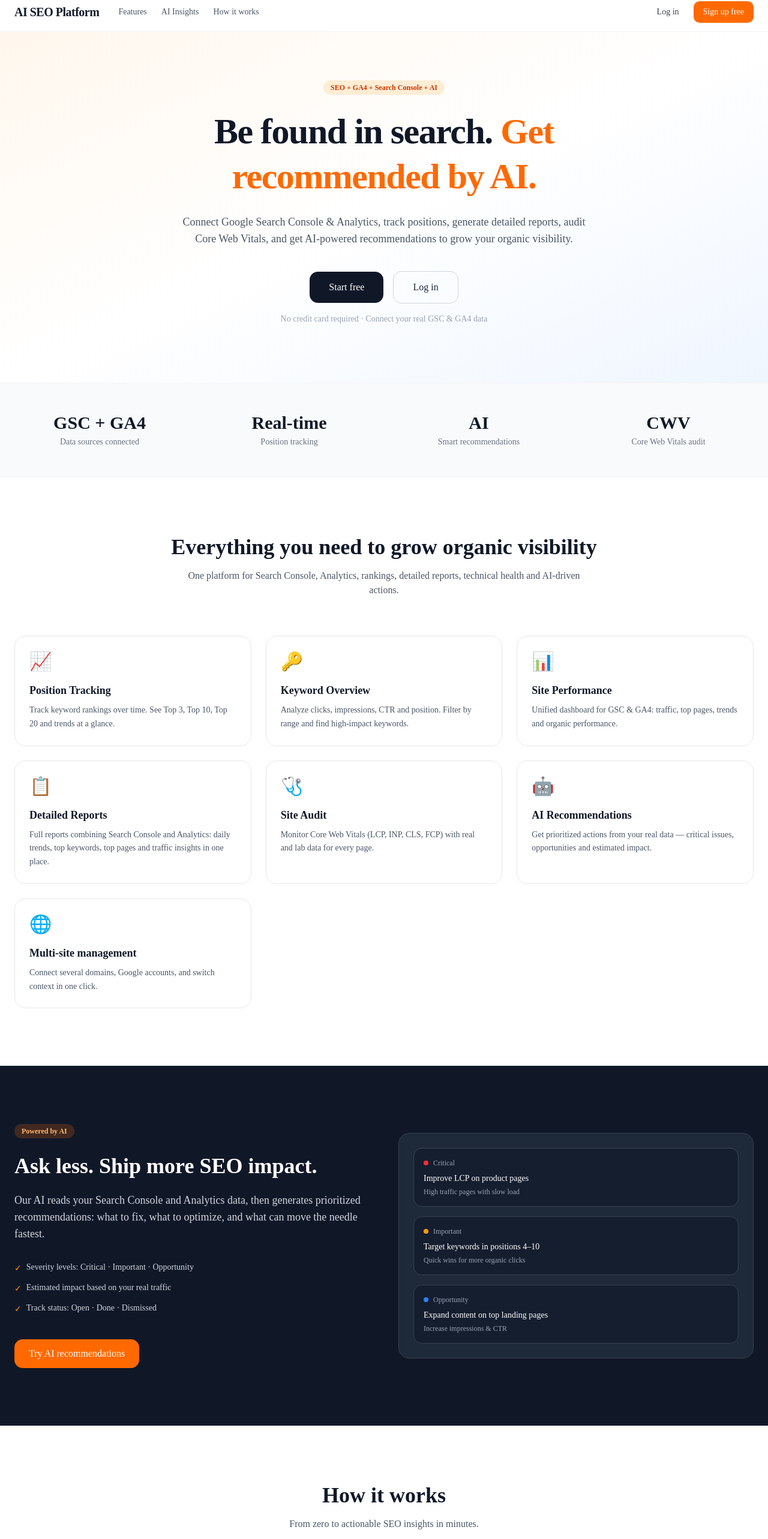
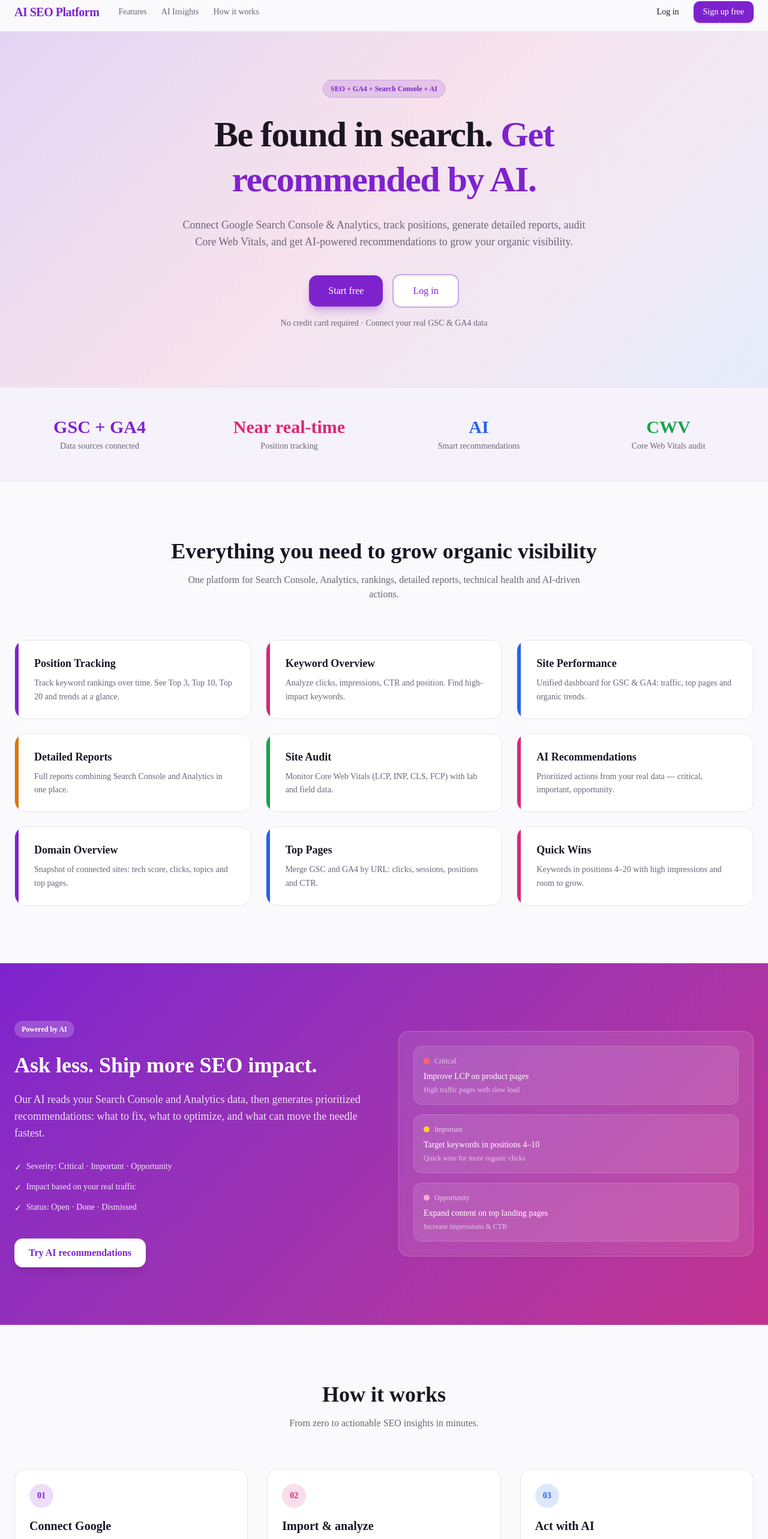
Before and after one commit to MEJRIEya/ai-seo-platform, a Next.js app in the folder frontend/: page / in a window 1280 px wide. Shown: the part 12-2578 px from the top of the page at 60% size. Built offline with nearby package versions, Linux system fonts and the light colour scheme.

Commit message:
TÂCHE 1 — Sécuriser les endpoints Recommendations done

```diff
--- a/frontend/app/page.tsx
+++ b/frontend/app/page.tsx
@@ -3,22 +3,25 @@ import Footer from "@/components/Footer";
 
 export default function HomePage() {
   return (
-    <div className="min-h-screen bg-white text-gray-900 flex flex-col">
+    <div className="min-h-screen bg-background text-foreground flex flex-col">
       {/* Header */}
-      <header className="sticky top-0 z-50 bg-white/90 backdrop-blur border-b border-gray-100">
+      <header className="sticky top-0 z-50 bg-background/90 backdrop-blur border-b border-border">
         <div className="max-w-7xl mx-auto px-6 h-16 flex items-center justify-between">
           <div className="flex items-center gap-8">
-            <Link href="/" className="font-bold text-xl tracking-tight">
+            <Link
+              href="/"
+              className="font-heading font-bold text-xl tracking-tight text-primary"
+            >
               AI SEO Platform
             </Link>
-            <nav className="hidden md:flex items-center gap-6 text-sm text-gray-600">
-              <a href="#features" className="hover:text-gray-900 transition">
+            <nav className="hidden md:flex items-center gap-6 text-sm text-muted-foreground">
+              <a href="#features" className="hover:text-primary transition">
                 Features
               </a>
-              <a href="#ai" className="hover:text-gray-900 transition">
+              <a href="#ai" className="hover:text-primary transition">
                 AI Insights
               </a>
-              <a href="#how" className="hover:text-gray-900 transition">
+              <a href="#how" className="hover:text-primary transition">
                 How it works
               </a>
             </nav>
@@ -26,13 +29,13 @@ export default function HomePage() {
           <div className="flex items-center gap-3">
             <Link
               href="/auth/login"
-              className="text-sm font-medium text-gray-700 hover:text-gray-900 px-3 py-2"
+              className="text-sm font-medium text-foreground hover:text-primary px-3 py-2 transition"
             >
               Log in
             </Link>
             <Link
               href="/auth/register"
-              className="text-sm font-medium bg-orange-500 hover:bg-orange-600 text-white px-4 py-2 rounded-lg transition"
+              className="text-sm font-medium bg-primary text-primary-foreground hover:bg-primary/90 px-4 py-2 rounded-lg transition shadow-sm shadow-primary/25"
             >
               Sign up free
             </Link>
@@ -41,56 +44,82 @@ export default function HomePage() {
       </header>
 
       <div className="flex-1">
-        {/* Hero */}
+        {/* Hero — dégradé violet / rose / bleu */}
         <section className="relative overflow-hidden">
-          <div className="absolute inset-0 bg-gradient-to-br from-orange-50 via-white to-blue-50" />
+          <div
+            className="absolute inset-0"
+            style={{
+              background:
+                "linear-gradient(135deg, color-mix(in oklab, var(--primary) 18%, transparent) 0%, color-mix(in oklab, var(--chart-2) 12%, transparent) 45%, color-mix(in oklab, var(--chart-3) 10%, transparent) 100%)",
+            }}
+          />
           <div className="relative max-w-7xl mx-auto px-6 pt-20 pb-24 text-center">
-            <div className="inline-flex items-center gap-2 bg-orange-100 text-orange-700 text-xs font-semibold px-3 py-1 rounded-full mb-6">
+            <div className="inline-flex items-center gap-2 bg-primary/15 text-primary text-xs font-semibold px-3 py-1.5 rounded-full mb-6 border border-primary/20">
               SEO + GA4 + Search Console + AI
             </div>
-            <h1 className="text-4xl md:text-6xl font-bold tracking-tight text-gray-900 max-w-4xl mx-auto leading-tight">
+            <h1 className="text-4xl md:text-6xl font-heading font-bold tracking-tight text-foreground max-w-4xl mx-auto leading-tight">
               Be found in search.{" "}
-              <span className="text-orange-500">Get recommended by AI.</span>
+              <span className="text-primary">Get recommended by AI.</span>
             </h1>
-            <p className="mt-6 text-lg text-gray-600 max-w-2xl mx-auto">
-              Connect Google Search Console & Analytics, track positions,
+            <p className="mt-6 text-lg text-muted-foreground max-w-2xl mx-auto">
+              Connect Google Search Console &amp; Analytics, track positions,
               generate detailed reports, audit Core Web Vitals, and get
               AI-powered recommendations to grow your organic visibility.
             </p>
             <div className="mt-10 flex flex-col sm:flex-row items-center justify-center gap-4">
               <Link
                 href="/auth/register"
-                className="w-full sm:w-auto text-center bg-gray-900 hover:bg-gray-800 text-white font-medium px-8 py-3.5 rounded-xl transition text-base"
+                className="w-full sm:w-auto text-center bg-primary text-primary-foreground hover:bg-primary/90 font-medium px-8 py-3.5 rounded-xl transition text-base shadow-lg shadow-primary/30"
               >
                 Start free
               </Link>
               <Link
                 href="/auth/login"
-                className="w-full sm:w-auto text-center border border-gray-300 hover:bg-gray-50 text-gray-800 font-medium px-8 py-3.5 rounded-xl transition text-base"
+                className="w-full sm:w-auto text-center border-2 border-primary/40 bg-card text-primary hover:bg-accent font-medium px-8 py-3.5 rounded-xl transition text-base"
               >
                 Log in
               </Link>
             </div>
-            <p className="mt-4 text-sm text-gray-400">
-              No credit card required · Connect your real GSC & GA4 data
+            <p className="mt-4 text-sm text-muted-foreground">
+              No credit card required · Connect your real GSC &amp; GA4 data
             </p>
           </div>
         </section>
 
-        {/* Stats */}
-        <section className="border-y border-gray-100 bg-gray-50">
+        {/* Stats colorées */}
+        <section className="border-y border-border bg-secondary/80">
           <div className="max-w-7xl mx-auto px-6 py-12 grid grid-cols-2 md:grid-cols-4 gap-8 text-center">
             {[
-              { value: "GSC + GA4", label: "Data sources connected" },
-              { value: "Real-time", label: "Position tracking" },
-              { value: "AI", label: "Smart recommendations" },
-              { value: "CWV", label: "Core Web Vitals audit" },
+              {
+                value: "GSC + GA4",
+                label: "Data sources connected",
+                color: "text-primary",
+              },
+              {
+                value: "Near real-time",
+                label: "Position tracking",
+                color: "text-[var(--chart-2)]",
+              },
+              {
+                value: "AI",
+                label: "Smart recommendations",
+                color: "text-[var(--chart-3)]",
+              },
+              {
+                value: "CWV",
+                label: "Core Web Vitals audit",
+                color: "text-success",
+              },
             ].map((item) => (
               <div key={item.label}>
-                <p className="text-2xl md:text-3xl font-bold text-gray-900">
+                <p
+                  className={`text-2xl md:text-3xl font-heading font-bold ${item.color}`}
+                >
                   {item.value}
                 </p>
-                <p className="text-sm text-gray-500 mt-1">{item.label}</p>
+                <p className="text-sm text-muted-foreground mt-1">
+                  {item.label}
+                </p>
               </div>
             ))}
           </div>
@@ -99,10 +128,10 @@ export default function HomePage() {
         {/* Features */}
         <section id="features" className="max-w-7xl mx-auto px-6 py-24">
           <div className="text-center mb-16">
-            <h2 className="text-3xl md:text-4xl font-bold text-gray-900">
+            <h2 className="text-3xl md:text-4xl font-heading font-bold text-foreground">
               Everything you need to grow organic visibility
             </h2>
-            <p className="mt-4 text-gray-600 max-w-2xl mx-auto">
+            <p className="mt-4 text-muted-foreground max-w-2xl mx-auto">
               One platform for Search Console, Analytics, rankings, detailed
               reports, technical health and AI-driven actions.
             </p>
@@ -113,121 +142,142 @@ export default function HomePage() {
               {
                 title: "Position Tracking",
                 desc: "Track keyword rankings over time. See Top 3, Top 10, Top 20 and trends at a glance.",
-                icon: "📈",
+                bar: "bg-primary",
               },
               {
                 title: "Keyword Overview",
-                desc: "Analyze clicks, impressions, CTR and position. Filter by range and find high-impact keywords.",
-                icon: "🔑",
+                desc: "Analyze clicks, impressions, CTR and position. Find high-impact keywords.",
+                bar: "bg-[var(--chart-2)]",
               },
               {
                 title: "Site Performance",
-                desc: "Unified dashboard for GSC & GA4: traffic, top pages, trends and organic performance.",
-                icon: "📊",
+                desc: "Unified dashboard for GSC & GA4: traffic, top pages and organic trends.",
+                bar: "bg-[var(--chart-3)]",
               },
               {
                 title: "Detailed Reports",
-                desc: "Full reports combining Search Console and Analytics: daily trends, top keywords, top pages and traffic insights in one place.",
-                icon: "📋",
+                desc: "Full reports combining Search Console and Analytics in one place.",
+                bar: "bg-[var(--chart-4)]",
               },
               {
                 title: "Site Audit",
-                desc: "Monitor Core Web Vitals (LCP, INP, CLS, FCP) with real and lab data for every page.",
-                icon: "🩺",
+                desc: "Monitor Core Web Vitals (LCP, INP, CLS, FCP) with lab and field data.",
+                bar: "bg-success",
               },
               {
                 title: "AI Recommendations",
-                desc: "Get prioritized actions from your real data — critical issues, opportunities and estimated impact.",
-                icon: "🤖",
+                desc: "Prioritized actions from your real data — critical, important, opportunity.",
+                bar: "bg-[var(--severity-opportunity)]",
               },
               {
-                title: "Multi-site management",
-                desc: "Connect several domains, Google accounts, and switch context in one click.",
-                icon: "🌐",
+                title: "Domain Overview",
+                desc: "Snapshot of connected sites: tech score, clicks, topics and top pages.",
+                bar: "bg-primary",
+              },
+              {
+                title: "Top Pages",
+                desc: "Merge GSC and GA4 by URL: clicks, sessions, positions and CTR.",
+                bar: "bg-[var(--chart-3)]",
+              },
+              {
+                title: "Quick Wins",
+                desc: "Keywords in positions 4–20 with high impressions and room to grow.",
+                bar: "bg-[var(--chart-2)]",
               },
             ].map((f) => (
               <div
                 key={f.title}
-                className="bg-white border border-gray-200 rounded-2xl p-6 hover:shadow-lg hover:border-orange-200 transition"
+                className="relative overflow-hidden bg-card border border-border rounded-2xl p-6 hover:shadow-lg hover:shadow-primary/10 hover:border-primary/30 transition"
               >
-                <div className="text-3xl mb-4">{f.icon}</div>
-                <h3 className="text-lg font-semibold text-gray-900 mb-2">
+                <span
+                  className={`absolute left-0 top-0 bottom-0 w-1.5 ${f.bar}`}
+                />
+                <h3 className="text-lg font-semibold text-foreground mb-2 pl-2">
                   {f.title}
                 </h3>
-                <p className="text-sm text-gray-600 leading-relaxed">{f.desc}</p>
+                <p className="text-sm text-muted-foreground leading-relaxed pl-2">
+                  {f.desc}
+                </p>
               </div>
             ))}
           </div>
         </section>
 
-        {/* AI section */}
-        <section id="ai" className="bg-gray-900 text-white">
+        {/* AI section — fond violet */}
+        <section
+          id="ai"
+          className="text-primary-foreground"
+          style={{
+            background:
+              "linear-gradient(135deg, var(--primary) 0%, color-mix(in oklab, var(--chart-2) 75%, var(--primary)) 100%)",
+          }}
+        >
           <div className="max-w-7xl mx-auto px-6 py-24 grid lg:grid-cols-2 gap-12 items-center">
             <div>
-              <div className="inline-flex items-center gap-2 bg-orange-500/20 text-orange-300 text-xs font-semibold px-3 py-1 rounded-full mb-6">
+              <div className="inline-flex items-center gap-2 bg-white/20 text-white text-xs font-semibold px-3 py-1.5 rounded-full mb-6">
                 Powered by AI
               </div>
-              <h2 className="text-3xl md:text-4xl font-bold leading-tight">
+              <h2 className="text-3xl md:text-4xl font-heading font-bold leading-tight text-white">
                 Ask less. Ship more SEO impact.
               </h2>
-              <p className="mt-5 text-gray-300 text-lg">
+              <p className="mt-5 text-white/85 text-lg">
                 Our AI reads your Search Console and Analytics data, then
                 generates prioritized recommendations: what to fix, what to
                 optimize, and what can move the needle fastest.
               </p>
-              <ul className="mt-8 space-y-3 text-gray-300 text-sm">
+              <ul className="mt-8 space-y-3 text-white/90 text-sm">
                 <li className="flex items-start gap-2">
-                  <span className="text-orange-400 mt-0.5">✓</span>
-                  Severity levels: Critical · Important · Opportunity
+                  <span className="text-white mt-0.5">✓</span>
+                  Severity: Critical · Important · Opportunity
                 </li>
                 <li className="flex items-start gap-2">
-                  <span className="text-orange-400 mt-0.5">✓</span>
-                  Estimated impact based on your real traffic
+                  <span className="text-white mt-0.5">✓</span>
+                  Impact based on your real traffic
                 </li>
                 <li className="flex items-start gap-2">
-                  <span className="text-orange-400 mt-0.5">✓</span>
-                  Track status: Open · Done · Dismissed
+                  <span className="text-white mt-0.5">✓</span>
+                  Status: Open · Done · Dismissed
                 </li>
               </ul>
               <Link
                 href="/auth/register"
-                className="inline-block mt-10 bg-orange-500 hover:bg-orange-600 text-white font-medium px-6 py-3 rounded-xl transition"
+                className="inline-block mt-10 bg-white text-primary font-semibold px-6 py-3 rounded-xl hover:bg-white/95 transition shadow-lg"
               >
                 Try AI recommendations
               </Link>
             </div>
 
-            <div className="bg-gray-800 rounded-2xl border border-gray-700 p-6 space-y-4">
+            <div className="bg-white/10 backdrop-blur border border-white/20 rounded-2xl p-6 space-y-4">
               {[
                 {
                   severity: "Critical",
-                  color: "bg-red-500",
+                  dot: "bg-red-400",
                   title: "Improve LCP on product pages",
                   impact: "High traffic pages with slow load",
                 },
                 {
                   severity: "Important",
-                  color: "bg-amber-500",
+                  dot: "bg-amber-300",
                   title: "Target keywords in positions 4–10",
                   impact: "Quick wins for more organic clicks",
                 },
                 {
                   severity: "Opportunity",
-                  color: "bg-blue-500",
+                  dot: "bg-pink-300",
                   title: "Expand content on top landing pages",
                   impact: "Increase impressions & CTR",
                 },
               ].map((card) => (
                 <div
                   key={card.title}
-                  className="bg-gray-900/60 border border-gray-700 rounded-xl p-4"
+                  className="bg-white/10 border border-white/15 rounded-xl p-4"
                 >
                   <div className="flex items-center gap-2 mb-2">
-                    <span className={`h-2 w-2 rounded-full ${card.color}`} />
-                    <span className="text-xs text-gray-400">{card.severity}</span>
+                    <span className={`h-2.5 w-2.5 rounded-full ${card.dot}`} />
+                    <span className="text-xs text-white/70">{card.severity}</span>
                   </div>
                   <p className="font-medium text-white text-sm">{card.title}</p>
-                  <p className="text-xs text-gray-400 mt-1">{card.impact}</p>
+                  <p className="text-xs text-white/65 mt-1">{card.impact}</p>
                 </div>
               ))}
             </div>
@@ -237,10 +287,10 @@ export default function HomePage() {
         {/* How it works */}
         <section id="how" className="max-w-7xl mx-auto px-6 py-24">
           <div className="text-center mb-16">
-            <h2 className="text-3xl md:text-4xl font-bold text-gray-900">
+            <h2 className="text-3xl md:text-4xl font-heading font-bold text-foreground">
               How it works
             </h2>
-            <p className="mt-4 text-gray-600">
+            <p className="mt-4 text-muted-foreground">
               From zero to actionable SEO insights in minutes.
             </p>
           </div>
@@ -250,45 +300,55 @@ export default function HomePage() {
               {
                 step: "01",
                 title: "Connect Google",
-                desc: "Link Search Console and Google Analytics 4 with secure OAuth. Your data stays yours.",
+                desc: "Link Search Console and Google Analytics 4 with secure OAuth.",
+                tint: "bg-primary/15 text-primary",
               },
               {
                 step: "02",
                 title: "Import & analyze",
-                desc: "Pull rankings, clicks, sessions and Core Web Vitals. Generate detailed reports from your real data.",
+                desc: "Pull rankings, clicks, sessions and Core Web Vitals from your real data.",
+                tint: "bg-[var(--chart-2)]/15 text-[var(--chart-2)]",
               },
               {
                 step: "03",
                 title: "Act with AI",
-                desc: "Receive prioritized recommendations and track what you fix. Measure the impact over time.",
+                desc: "Get prioritized recommendations and track what you fix over time.",
+                tint: "bg-[var(--chart-3)]/15 text-[var(--chart-3)]",
               },
             ].map((s) => (
-              <div key={s.step} className="text-center md:text-left">
-                <div className="text-orange-500 font-bold text-sm mb-3">
+              <div
+                key={s.step}
+                className="rounded-2xl border border-border bg-card p-6 text-center md:text-left"
+              >
+                <div
+                  className={`inline-flex items-center justify-center w-10 h-10 rounded-full text-sm font-bold mb-4 ${s.tint}`}
+                >
                   {s.step}
                 </div>
-                <h3 className="text-xl font-semibold text-gray-900 mb-2">
+                <h3 className="text-xl font-semibold text-foreground mb-2">
                   {s.title}
                 </h3>
-                <p className="text-gray-600 text-sm leading-relaxed">{s.desc}</p>
+                <p className="text-muted-foreground text-sm leading-relaxed">
+                  {s.desc}
+                </p>
               </div>
             ))}
           </div>
         </section>
 
-        {/* Final CTA */}
-        <section className="bg-gradient-to-r from-orange-500 to-orange-600">
-          <div className="max-w-7xl mx-auto px-6 py-20 text-center text-white">
-            <h2 className="text-3xl md:text-4xl font-bold">
+        {/* CTA final — violet vif */}
+        <section className="bg-primary text-primary-foreground">
+          <div className="max-w-7xl mx-auto px-6 py-20 text-center">
+            <h2 className="text-3xl md:text-4xl font-heading font-bold">
               Ready to grow your organic visibility?
             </h2>
-            <p className="mt-4 text-orange-100 max-w-xl mx-auto">
+            <p className="mt-4 text-primary-foreground/85 max-w-xl mx-auto">
               Connect your data, track positions, get detailed reports, and let
               AI tell you what to do next.
             </p>
             <Link
               href="/auth/register"
-              className="inline-block mt-8 bg-white text-orange-600 font-semibold px-8 py-3.5 rounded-xl hover:bg-orange-50 transition"
+              className="inline-block mt-8 bg-white text-primary font-semibold px-8 py-3.5 rounded-xl hover:bg-white/95 transition shadow-lg"
             >
               Create your free account
             </Link>
@@ -296,7 +356,6 @@ export default function HomePage() {
         </section>
       </div>
 
-      {/* Footer Semrush-style */}
       <Footer />
     </div>
   );
```
Also changed, not shown: 1 other file (tests, documents, lock files or other folders).
